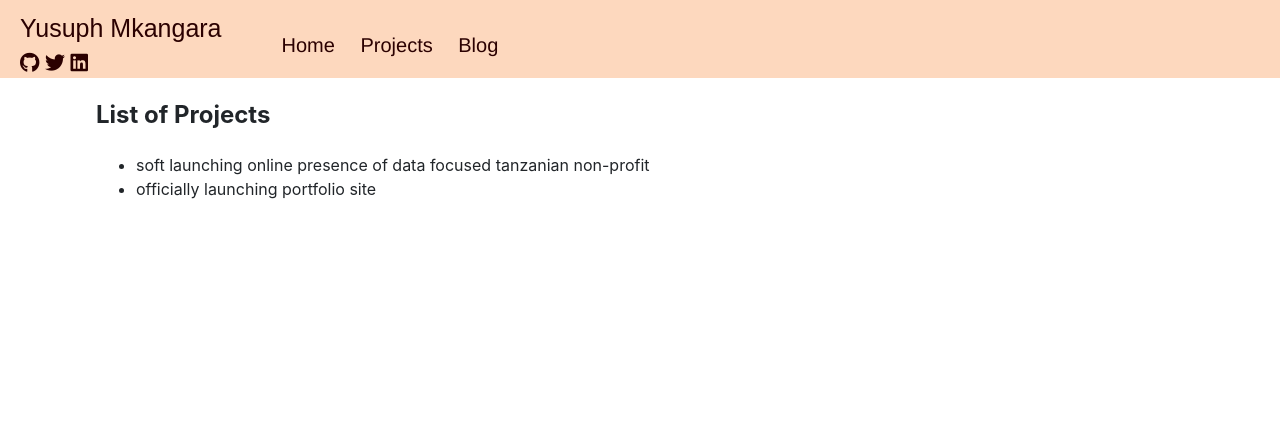
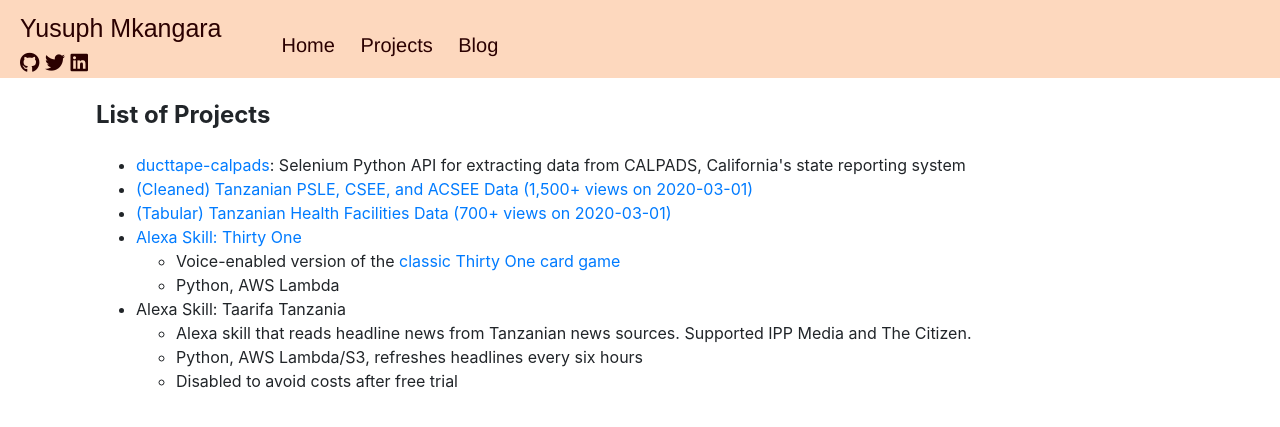
Before and after one commit to yusuphisms/yusuphisms.github.io, a Jekyll site: the page built from projects.html, in a window 1280 px wide. Shown: the top 427 px of the page. Built offline with Jekyll 4.4.1, drawn with Linux system fonts in a browser that asks for light colours; nearby versions of some CDN libraries; some web fonts are replaced.

Commit message:
Update projects page

```diff
--- a/projects.html
+++ b/projects.html
@@ -4,6 +4,25 @@
 ---
 <h2>List of Projects</h2>
 <ul>
-    <li>soft launching online presence of data focused tanzanian non-profit</li>
-    <li>officially launching portfolio site</li>
+    <li>
+        <a href="https://github.com/SummitPublicSchools/ducttape-calpads">ducttape-calpads</a>:
+        Selenium Python API for extracting data from CALPADS, California's state reporting system</li>
+    <li>
+        <a href="https://www.kaggle.com/yusuph/necta-test-results">
+            (Cleaned) Tanzanian PSLE, CSEE, and ACSEE Data (1,500+ views on 2020-03-01)</a></li>
+    <li><a href="https://www.kaggle.com/yusuph/tanzanian-health-facility-registry-dataset">
+        (Tabular) Tanzanian Health Facilities Data (700+ views on 2020-03-01)</a></li>
+    <li><a href="https://www.amazon.com/gp/product/B07JMC34N8?ie=UTF8&amp;ref-suffix=ss_rw" target="_blank" rel="noopener">
+        Alexa Skill: Thirty One</a>
+        <ul>
+            <li>Voice-enabled version of the <a href="https://www.youtube.com/watch?v=xW9FBHR-rLs" target="_blank" rel="noopener">
+                classic Thirty One card game</a></li>
+            <li>Python, AWS Lambda</li>
+        </ul></li>
+    <li>Alexa Skill: Taarifa Tanzania
+        <ul>
+            <li>Alexa skill that reads headline news from Tanzanian news sources. Supported IPP Media and The Citizen.</li>
+            <li>Python, AWS Lambda/S3, refreshes headlines every six hours</li>
+            <li>Disabled to avoid costs after free trial</li>
+        </ul></li>
 </ul>
```
